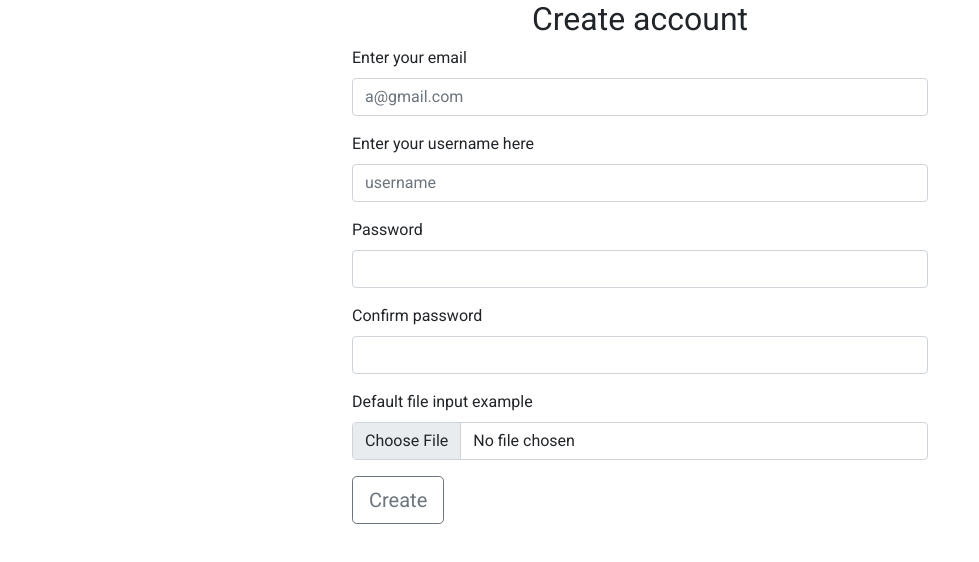
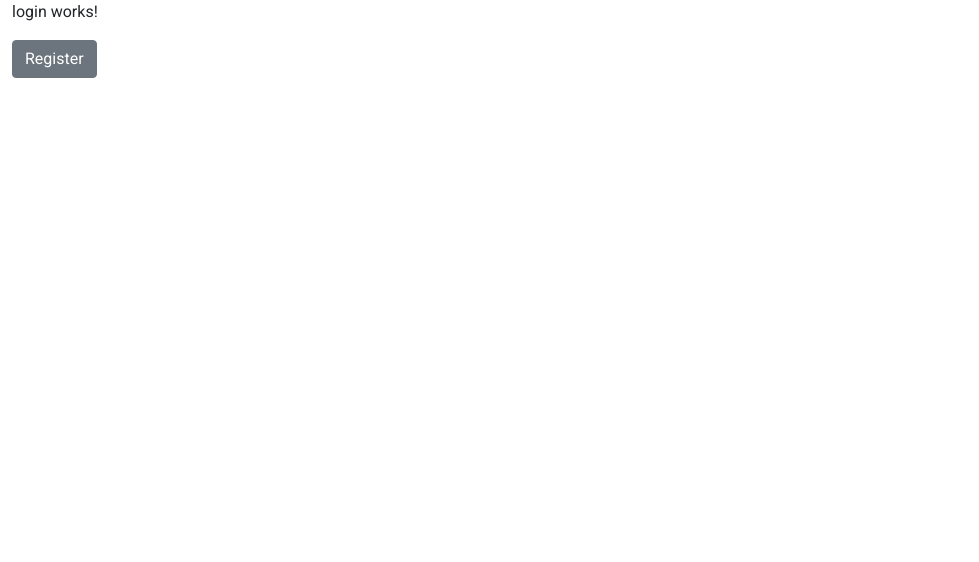
Before and after one commit to Ken-mbira/Tuzo-front, an Angular app: page / in a window 1280 px wide. Shown: the top 562 px of the page, without its empty margins (0-979 px from the left). Built offline with nearby package versions, Linux system fonts and the light colour scheme.

Commit message:
add a route to the login page

```diff
--- a/src/app/app-routing.module.ts
+++ b/src/app/app-routing.module.ts
@@ -1,7 +1,13 @@
 import { NgModule } from '@angular/core';
 import { RouterModule, Routes } from '@angular/router';
 
-const routes: Routes = [];
+import { LoginComponent } from './login/login.component';
+import { RegisterComponent } from './register/register.component';
+
+const routes: Routes = [
+  { path: '', component: LoginComponent},
+  { path: 'register', component: RegisterComponent}
+];
 
 @NgModule({
   imports: [RouterModule.forRoot(routes)],
--- a/src/app/app.component.html
+++ b/src/app/app.component.html
@@ -1,3 +1,3 @@
 <div class="container-fluid">
-    <app-register></app-register>
+    <router-outlet></router-outlet>
 </div>
--- a/src/app/app.module.ts
+++ b/src/app/app.module.ts
@@ -6,11 +6,13 @@ import { HttpClientModule } from '@angular/common/http';
 import { AppRoutingModule } from './app-routing.module';
 import { AppComponent } from './app.component';
 import { RegisterComponent } from './register/register.component';
+import { LoginComponent } from './login/login.component';
 
 @NgModule({
   declarations: [
     AppComponent,
-    RegisterComponent
+    RegisterComponent,
+    LoginComponent
   ],
   imports: [
     BrowserModule,
--- /dev/null
+++ b/src/app/login/login.component.html
@@ -0,0 +1,2 @@
+<p>login works!</p>
+<button class="btn btn-secondary" routerLink="register">Register</button>
--- /dev/null
+++ b/src/app/login/login.component.ts
@@ -0,0 +1,15 @@
+import { Component, OnInit } from '@angular/core';
+
+@Component({
+  selector: 'app-login',
+  templateUrl: './login.component.html',
+  styleUrls: ['./login.component.css']
+})
+export class LoginComponent implements OnInit {
+
+  constructor() { }
+
+  ngOnInit(): void {
+  }
+
+}
--- a/src/app/register/register.component.ts
+++ b/src/app/register/register.component.ts
@@ -1,5 +1,6 @@
 import { Component, OnInit } from '@angular/core';
 import { AccountService } from '../account-service/account.service';
+import { Router } from '@angular/router';
 
 import { User } from '../user';
 import { environment } from '../../environments/environment';
@@ -26,9 +27,10 @@ export class RegisterComponent implements OnInit {
     upload.append('password2',this.user.password2)
     upload.append('profile_pic',this.user.profile_pic,this.user.profile_pic.name)
     this.accountService.registerUser(upload)
+    this.route.navigate([''])
   }
 
-  constructor(private accountService:AccountService) { }
+  constructor(private accountService:AccountService, private route:Router) { }
 
   ngOnInit(): void {
   }
```
Also changed, not shown: src/app/login/login.component.css (added), 1 other file (tests, documents, lock files or other folders).
